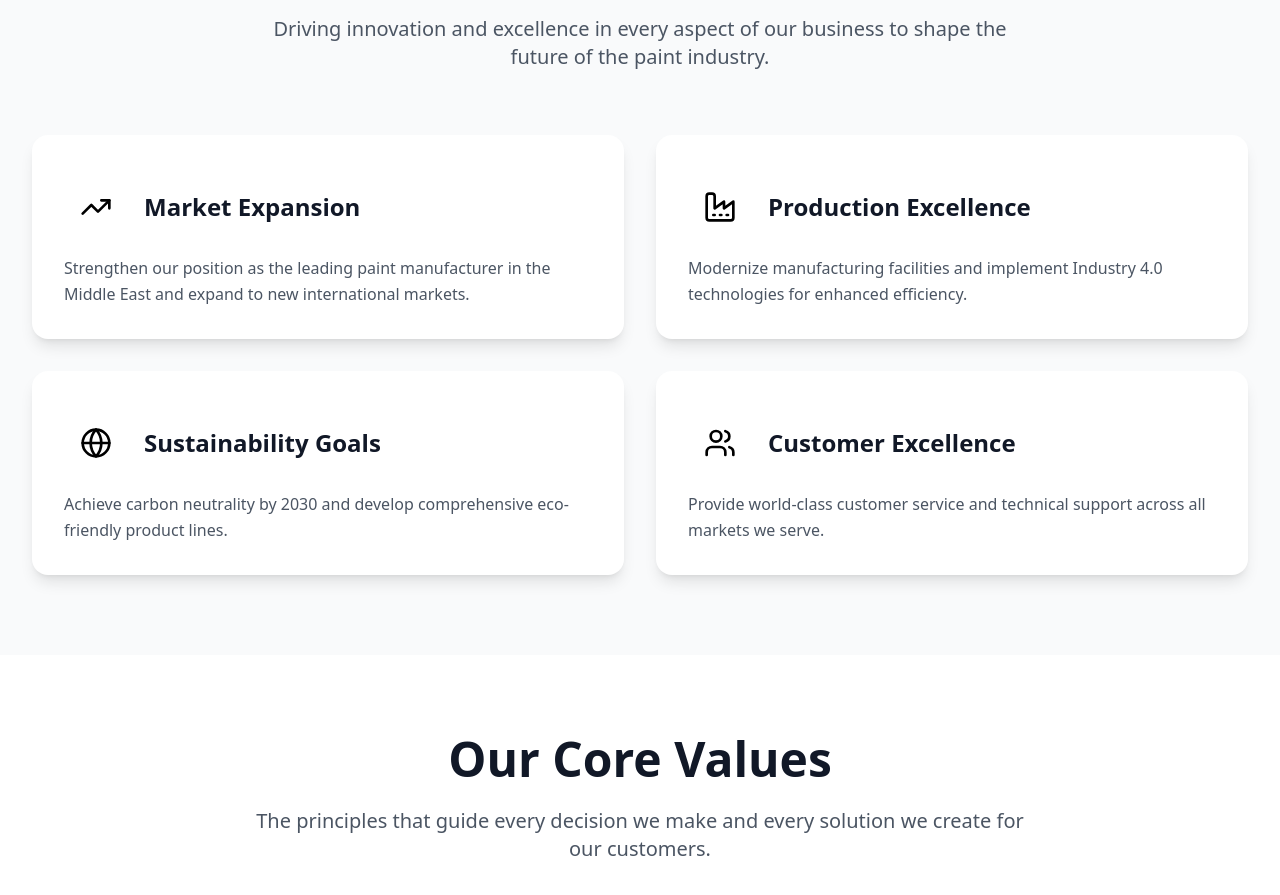
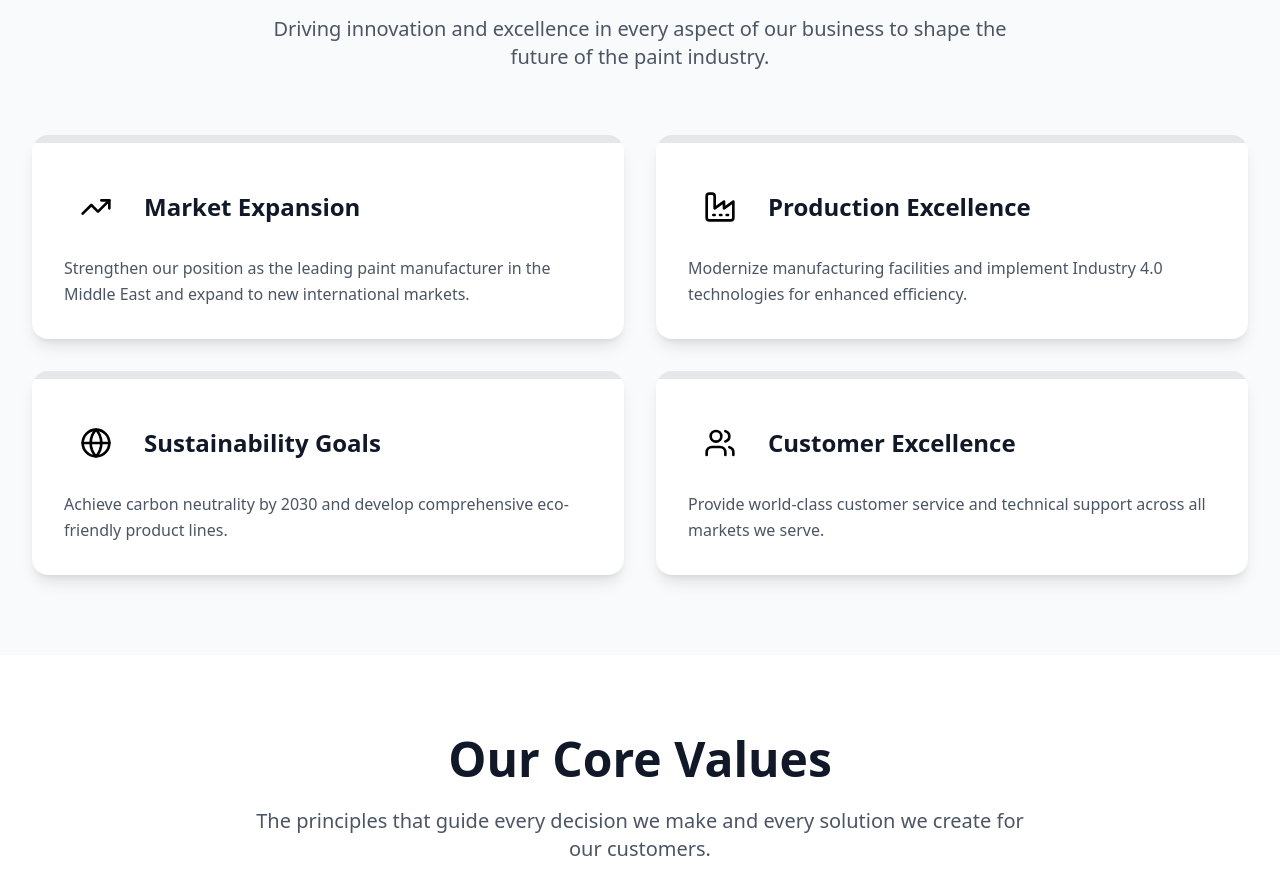
Before and after one commit to AzmehAh/azmeh-web, a React (Vite) app: page /about in a window 1280 px wide. Shown: the part 2860-3755 px from the top of the page. Built offline with nearby package versions, Linux system fonts and the light colour scheme.

Commit message:
Updated About.tsx

```diff
--- a/src/components/About.tsx
+++ b/src/components/About.tsx
@@ -407,20 +407,18 @@ const About = () => {
             </p>
           </motion.div>
 
-    <div className="grid grid-cols-1 md:grid-cols-2 gap-8">
+       <div className="grid grid-cols-1 md:grid-cols-2 gap-8">
   {goals.map((goal, index) => (
     <motion.div
       key={index}
       initial={{ opacity: 0, y: 30 }}
       whileInView={{ opacity: 1, y: 0 }}
       transition={{ duration: 0.6, delay: index * 0.1 }}
-      className="group card-hover bg-white rounded-2xl shadow-lg hover:shadow-2xl transition-all duration-500 overflow-hidden"
+      className="card-hover group bg-white rounded-2xl shadow-lg hover:shadow-2xl transition-all duration-500 overflow-hidden"
+      style={{ '--card-line-gradient': goal.gradient }} // تمرير التدرج لكل كارد
     >
       {/* الخط العلوي */}
-      <div
-        className="h-2 w-0 group-hover:w-full transition-all duration-500"
-        style={{ background: goal.gradient }}
-      ></div>
+      <div className="card-top-line w-full bg-gray-200"></div>
 
       <div className="p-8">
         <div className="flex items-center gap-4 mb-4">
@@ -437,7 +435,6 @@ const About = () => {
     </motion.div>
   ))}
 </div>
-
 
 
         </div>
```
